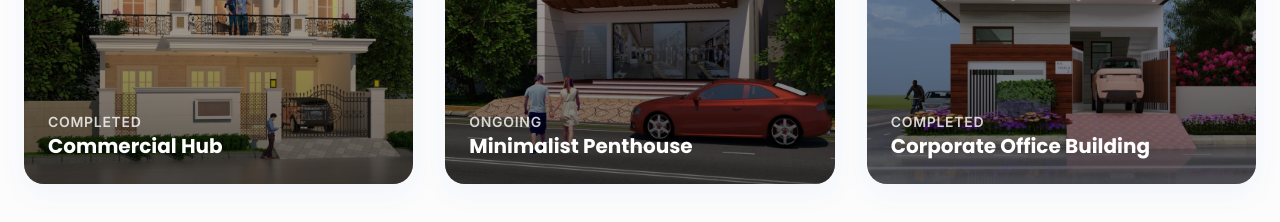
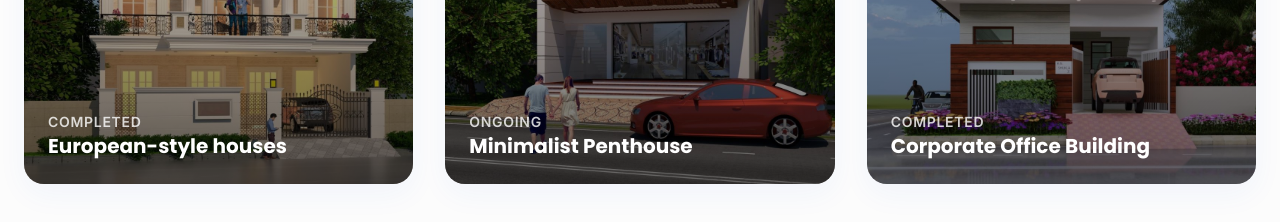
Before and after one commit to mrity222-ai/ITLC-Con, a Next.js app: page / in a window 1280 px wide. Shown: the part 8160-8382 px from the top of the page. Built offline with nearby package versions, Linux system fonts and the light colour scheme; what @genkit-ai/google-genai, genkit would draw is missing.

Commit message:
European-style houses  (_for element div_)

```diff
--- a/src/components/sections/projects.tsx
+++ b/src/components/sections/projects.tsx
@@ -18,7 +18,7 @@ const projects: {
   { id: 'project-1', category: 'Ongoing', title: 'Modern Villa', image: PlaceHolderImages.find(p => p.id === 'project-1') },
   { id: 'project-2', category: 'Completed', title: 'Luxury Apartment Interior', image: PlaceHolderImages.find(p => p.id === 'project-2') },
   { id: 'project-3', category: 'Completed', title: 'Residential Complex', image: PlaceHolderImages.find(p => p.id === 'project-3') },
-  { id: 'project-4', category: 'Completed', title: 'Commercial Hub', image: PlaceHolderImages.find(p => p.id === 'project-4') },
+  { id: 'project-4', category: 'Completed', title: 'European-style houses', image: PlaceHolderImages.find(p => p.id === 'project-4') },
   { id: 'project-5', category: 'Ongoing', title: 'Minimalist Penthouse', image: PlaceHolderImages.find(p => p.id === 'project-5') },
   { id: 'project-6', category: 'Completed', title: 'Corporate Office Building', image: PlaceHolderImages.find(p => p.id === 'project-6') },
 ].filter((p): p is { id: string; category: 'Ongoing' | 'Completed'; title: string; image: ImagePlaceholder } => !!p.image);
```
